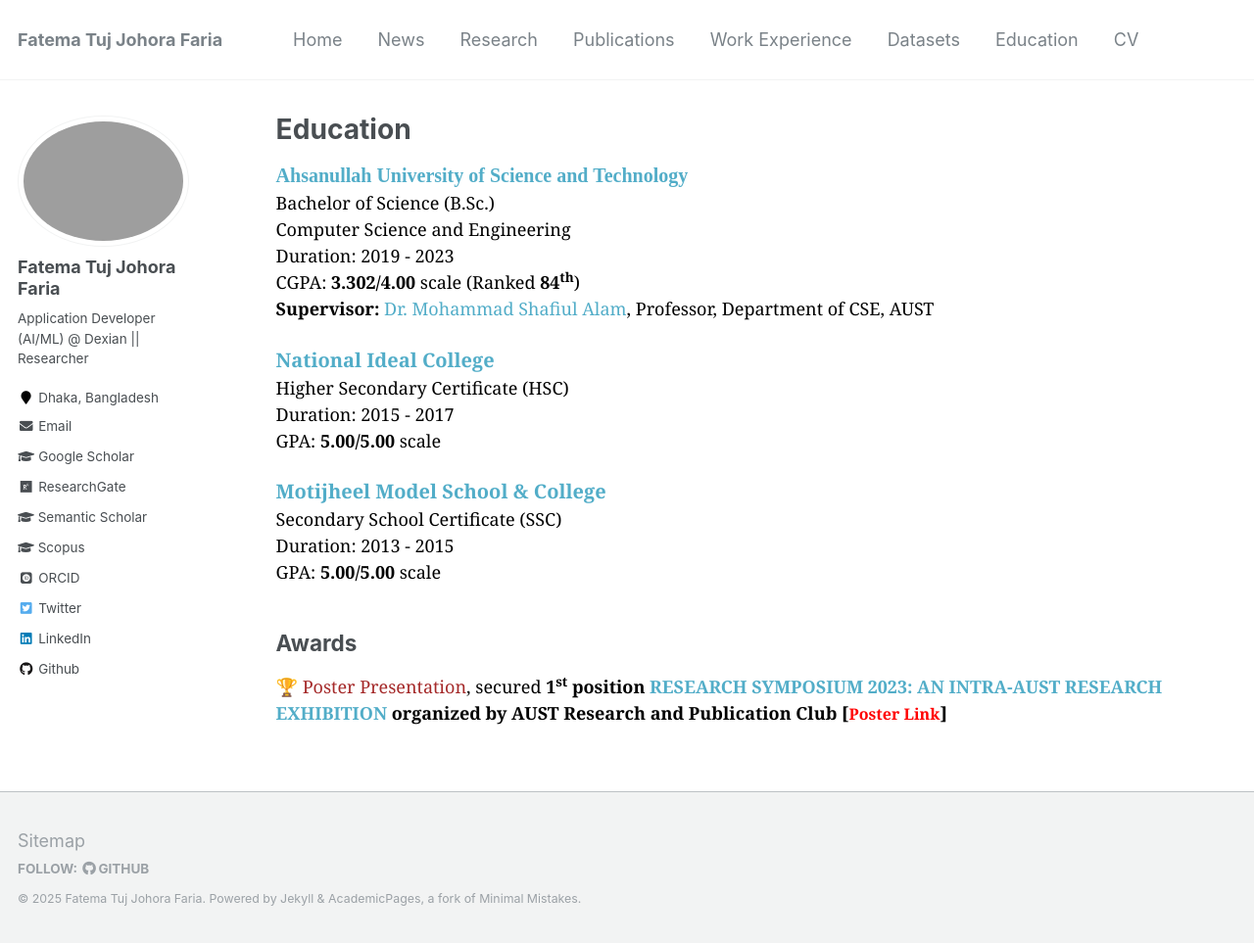
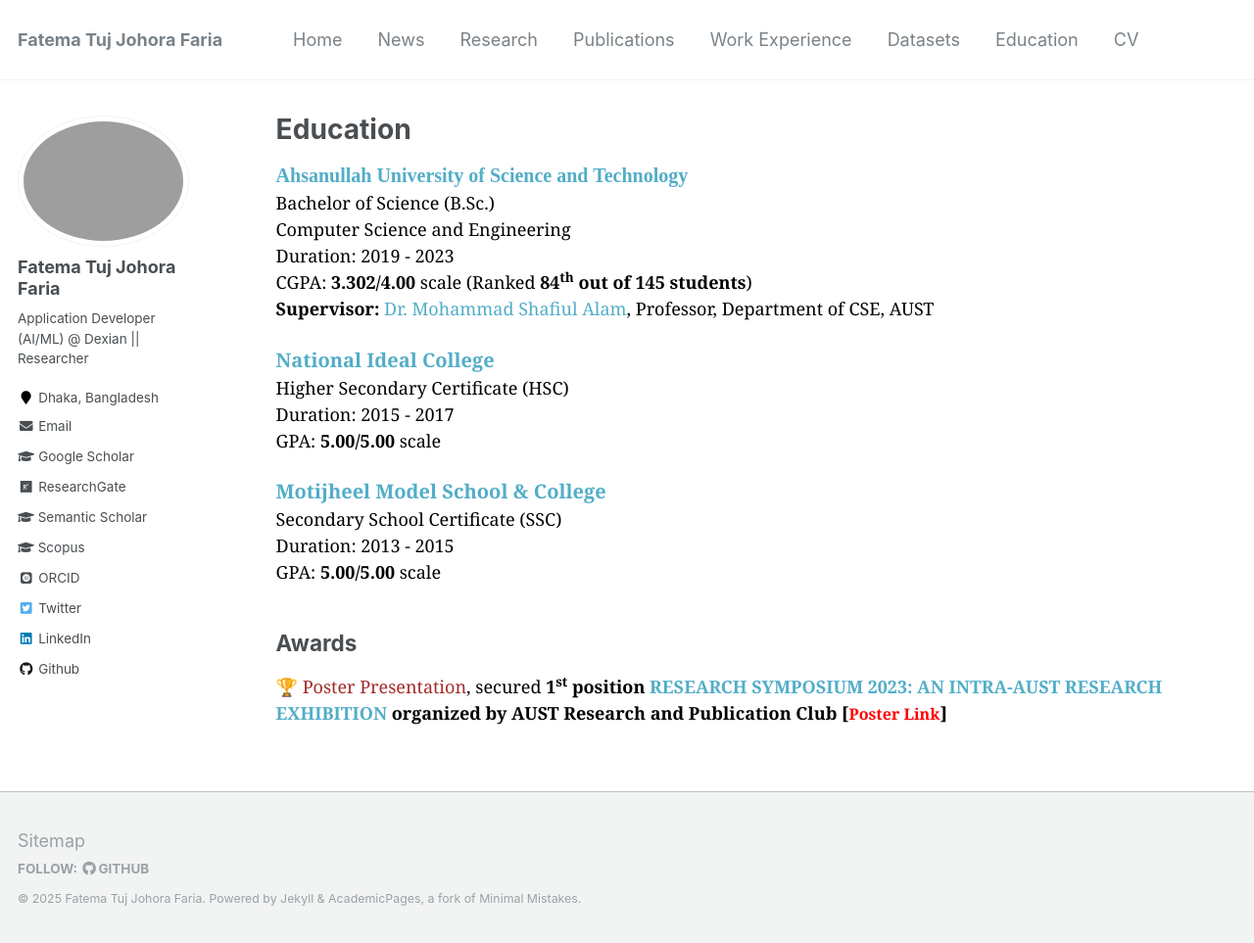
Before and after one commit to fatemafaria142/fatemafaria142.github.io, a Jekyll site: the page built from _pages/education.md, in a window 1280 px wide and 963 px high. Shown: the whole window at 98% size. Built offline with Jekyll 4.4.1, drawn with Linux system fonts in a browser that asks for light colours; some web fonts are replaced.

Commit message:
Update education

```diff
--- a/_pages/education.md
+++ b/_pages/education.md
@@ -12,7 +12,7 @@ author_profile: true
 Bachelor of Science (B.Sc.)<br/>
 Computer Science and Engineering <br/>
 Duration: 2019 - 2023 <br/>
-CGPA: <b>3.302/4.00</b> scale (Ranked <b>84<sup>th</sup></b>) <br/>
+CGPA: <b>3.302/4.00</b> scale (Ranked <b>84<sup>th</sup> out of 145 students</b>) <br/>
 <b>Supervisor:</b> <a href="https://www.aust.edu/cse/faculty_member/dr_mohammad_shafiul_alam" target="_blank">Dr. Mohammad Shafiul Alam</a>, Professor, Department of CSE, AUST
 </span>
 
```
